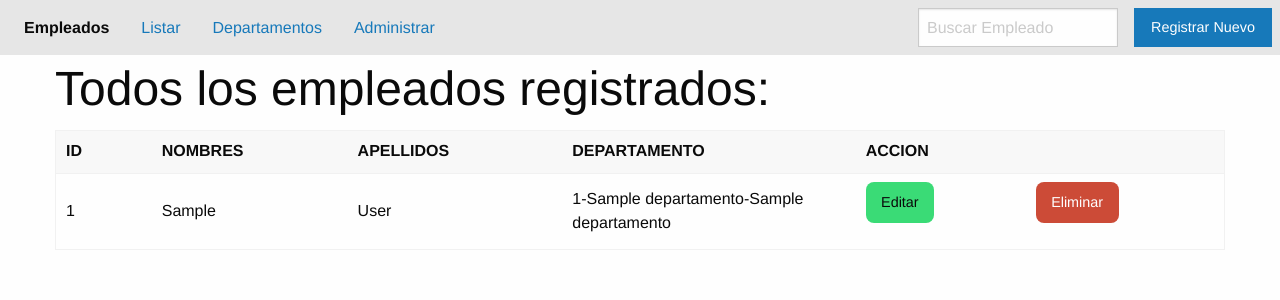
After one commit to rauljr87/practica-empleado, a Django app: page /list_admin_empleados/ in a window 1280 px wide. The commit adds this page. Shown: the top 300 px of the page. Run offline with Django 4.2, Linux system fonts and the light colour scheme; tables that the repository leaves empty hold one stand-in row (values such as "Sample post"); some libraries are stand-ins or nearby versions.

Commit message:
template list_admin_empleados.html
- funcionalidad botón editar
- funcionalidad botón eliminar

```diff
--- a/persona/urls.py
+++ b/persona/urls.py
@@ -12,6 +12,7 @@ from .views import (
     EmpleadoUpdateView,
     EmpleadoDeleteView,
     InicioTemplateView,
+    ListAllEmpleadosAdmin,
 )
 
 
@@ -20,8 +21,9 @@ app_name = 'persona_app'
 urlpatterns = [
     # Inicio TemplateView
     path('', InicioTemplateView.as_view(), name='inicio'),
+    # ListView
+    path('list_admin_empleados/', ListAllEmpleadosAdmin.as_view(), name='list_admin_empleados'),
     path('list_all/', ListAllEmpleados.as_view(), name='list_all'),
-    # ListView
     # short_name, variable declarada para aplicar filtro de empleados por departamento
     path('list_by_area/<short_name>/', ListByAreaEmpleado.as_view(), name='list_by_area'),
     # job, variable declarada para aplicar filtro de empleados por trabajo
--- a/templates/base.html
+++ b/templates/base.html
@@ -9,8 +9,8 @@
     <meta charset="UTF-8">
     <!-- carga de CSS foundations -->
     <link rel="stylesheet" href="{% static 'css/foundation.min.css' %}">
+    <!-- bloque de título -->
     <title>
-        <!-- bloque de título -->
         {% block title %}
 
         {% endblock title %}
--- /dev/null
+++ b/templates/persona/list_admin_empleados.html
@@ -0,0 +1,96 @@
+<!-- herencia de base.html-->
+{% extends 'base.html' %}
+
+
+<!-- título -->
+{% block title %}
+    Lista_administrador_empleados
+{% endblock title %}
+
+
+<!-- body -->
+{% block content %}
+
+    <!-- cabecera -->
+    {% include 'includes/header.html' %}
+
+    <div class="grid-container">
+        <div class="grid-x">
+            <div class="cell"><h1>Todos los empleados registrados:</h1></div>
+
+            <div class="cell">
+                <table>
+                    <thead>
+                        <tr>
+                            <th width="50">ID</th>
+                            <th width="50">NOMBRES</th>
+                            <th width="50">APELLIDOS</th>
+                            <th width="50">DEPARTAMENTO</th>
+                            <th width="50">ACCION</th>
+                            <th width="50"></th>
+                        </tr>
+                    </thead>
+                    <tbody>
+                        <!-- object_list = empleados, empleados es la variable declarada en view ListAllEmpleadosAdmin -->
+                        {% for empleado in empleados %}
+                            <tr>
+                                <td>{{ empleado.id }}</td>
+                                <td>{{ empleado.first_name }}</td>
+                                <td>{{ empleado.last_name }}</td>
+                                <td>{{ empleado.departamento }}</td>
+                                <!-- ACCION -->
+                                <td>
+                                    <a class="button success" style="border-radius: 8px" href="{% url 'persona_app:update_empleado' empleado.id %}">Editar</a>
+                                </td>
+                                <td>
+                                    <a class="button alert" style="border-radius: 8px" href="{% url 'persona_app:delete_empleado' empleado.id %}">Eliminar</a>
+                                </td>
+                            </tr>
+                        {% endfor %}
+
+                    </tbody>
+                </table>
+            </div>
+
+            <!-- PAGINACIÓN-->
+            <div class="cell">
+
+                <!-- la piganicón es declarada en la view ListAllEmpleadosAdmin mediante, paginate_by = 6 -->
+                {% if is_paginated %}
+                    <nav aria-label="Pagination">
+                        <ul class="pagination">
+
+                            <!-- paginación hacia atrás -->
+                            {% if page_obj.has_previous %}
+                                <li class="pagination-previous">
+                                    <a href="?page={{ page.obj.previuos_page_number }}">Previous</a>
+                                </li>
+                            {% endif %}
+
+                            <!-- número de páginas de todo el listado -->
+                            {% for pagina in paginator.page_range %}
+
+                                <!-- comparción -->
+                                {% if pagina == page_obj.number %}
+                                    <li class="current"><span class="show-for-sr">You're on page</span>{{ pagina }}</li>
+                                {% else %}
+                                    <li class=""><a href="?page={{ pagina }}">{{ pagina }}</a></li>
+                                {% endif %}
+
+                            {% endfor %}
+
+                            <!-- paginación hacia adelante -->
+                            {% if page_obj.has_next %}
+                                <li class="pagination-next">
+                                    <a href="?page={{ page_obj.next_page_number }}" >Next</a>
+                                </li>
+                            {% endif %}
+                        </ul>
+                    </nav>
+
+                {% endif %}
+
+            </div>
+        </div>
+    </div>
+{% endblock content %}
--- a/templates/persona/list_all.html
+++ b/templates/persona/list_all.html
@@ -10,6 +10,7 @@
 
 <!-- contenido -->
 {% block content %}
+
     <!-- incluye la cabecera -->
     {% include 'includes/header.html' %}
 
@@ -23,7 +24,7 @@
             <!-- celda hija de grid-x -->
             <h1 class="cell">Lista Empleados</h1>
 
-        <!-- Formulario -->
+            <!-- FORMULARIO -->
             <!-- el form activa las opciones de input y button por html -->
             <form class="cell grid-x grid-margin-x" method="GET">
                 <!-- llave de seguridad para negociación http -->
@@ -67,7 +68,7 @@
                 </table>
             </div>
 
-        <!-- paginación -->
+            <!-- PAGINACIÓN -->
             <div class="cell">
 
                 <!-- la piganicón es declarada en la view ListAllEmpleado mediante, paginate_by = 4 -->
```
Lines whose indentation alone changed are shown as unchanged.
